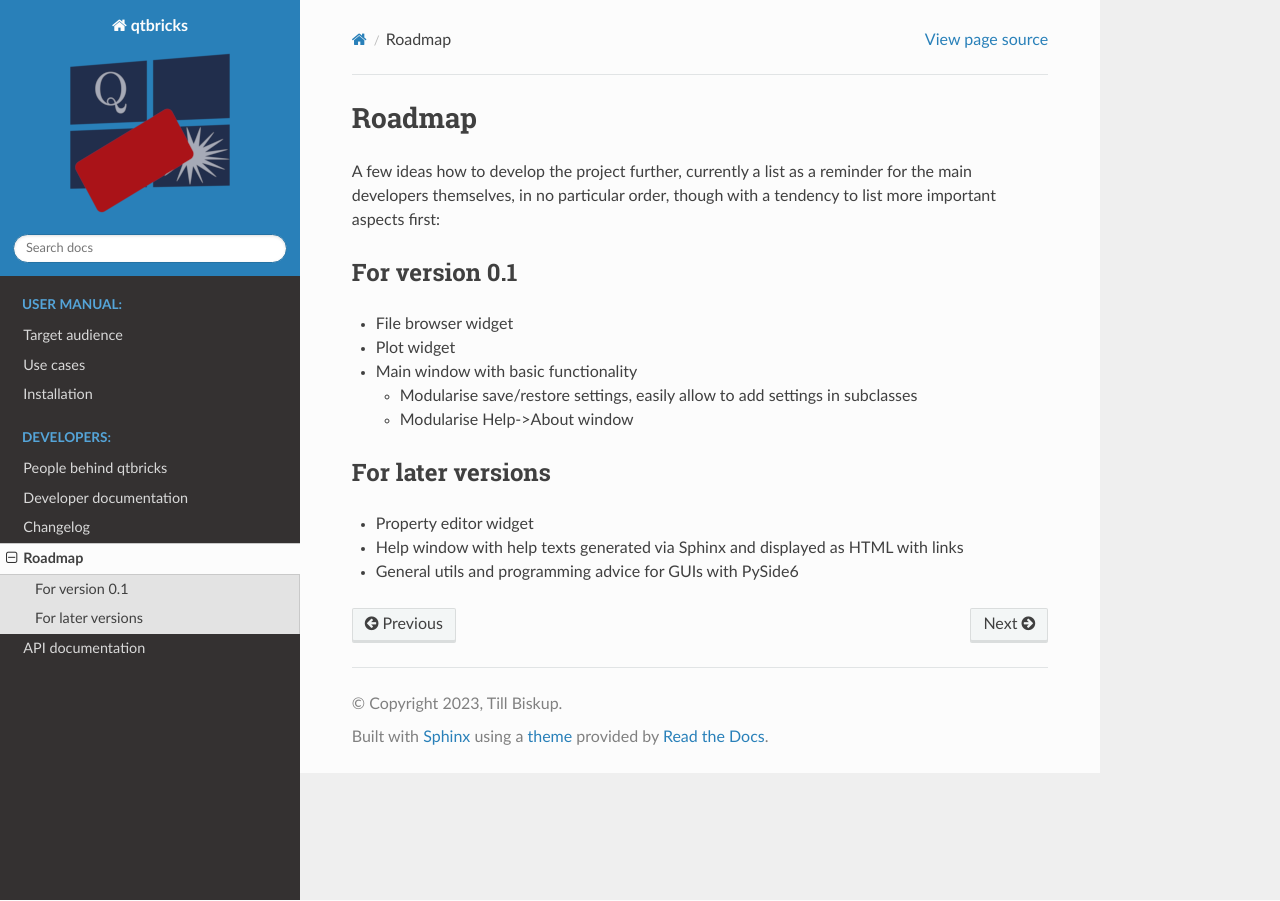
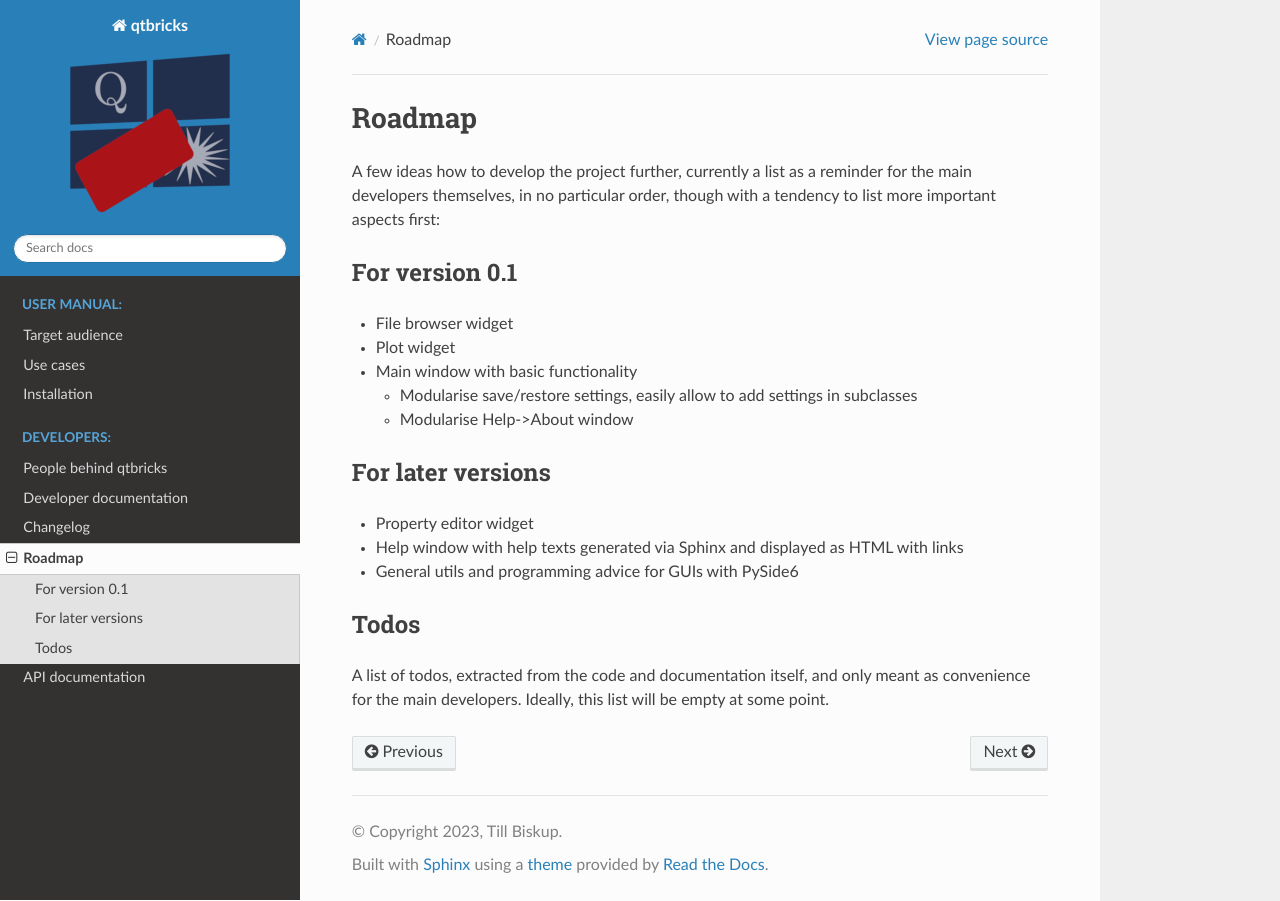
Before and after one commit to tillbiskup/qtbricks, a Sphinx documentation site: the page built from docs/roadmap.rst, in a window 1280 px wide. Built offline with Sphinx 7.4.7 and the Read the Docs theme 2.0.0, drawn with Linux system fonts in a browser that asks for light colours.

Commit message:
Add todos to roadmap

```diff
--- a/docs/conf.py
+++ b/docs/conf.py
@@ -233,3 +233,4 @@
 
 # If true, `todo` and `todoList` produce output, else they produce nothing.
 todo_include_todos = True
+# todo_link_only = True
--- a/docs/roadmap.rst
+++ b/docs/roadmap.rst
@@ -26,3 +26,11 @@
 * Help window with help texts generated via Sphinx and displayed as HTML with links
 
 * General utils and programming advice for GUIs with PySide6
+
+
+Todos
+=====
+
+A list of todos, extracted from the code and documentation itself, and only meant as convenience for the main developers. Ideally, this list will be empty at some point.
+
+.. todolist::
```
Also changed, not shown: 1 other file.
